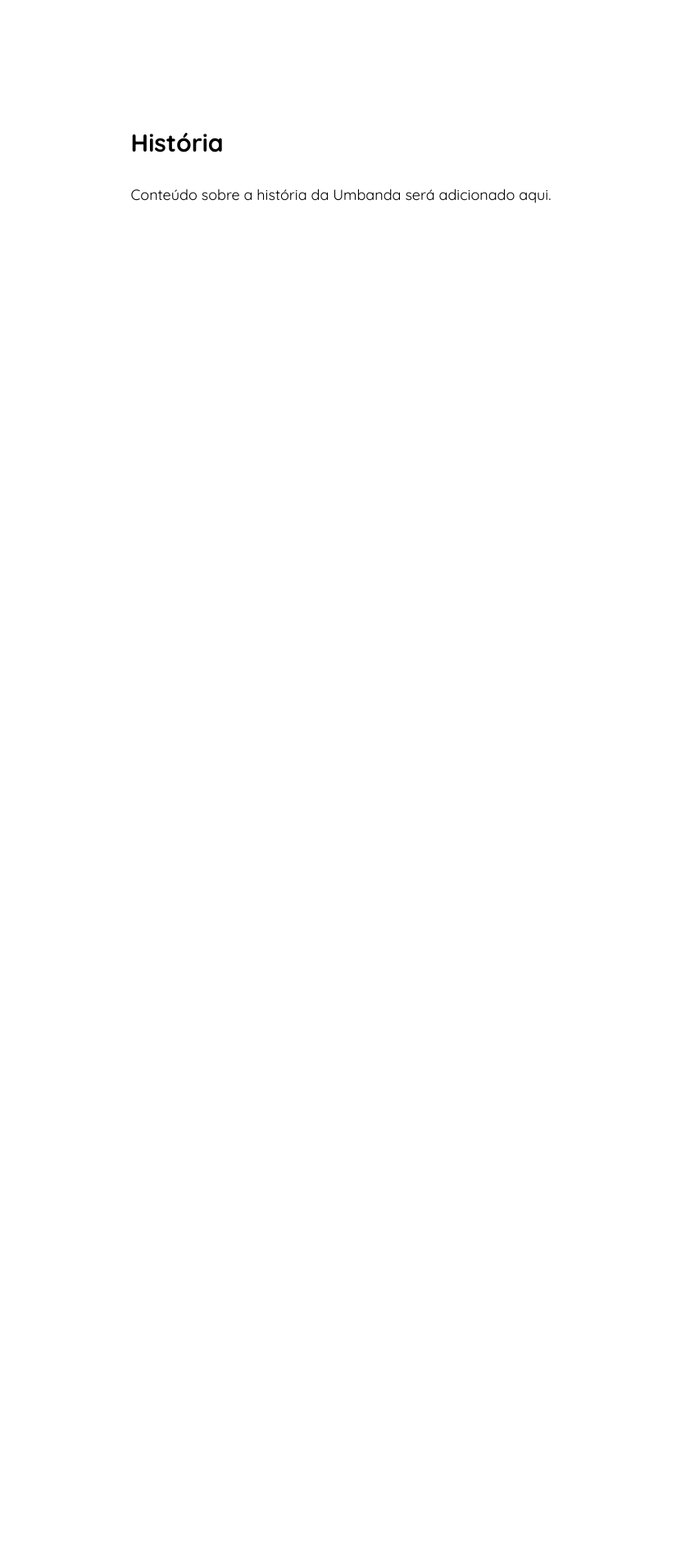
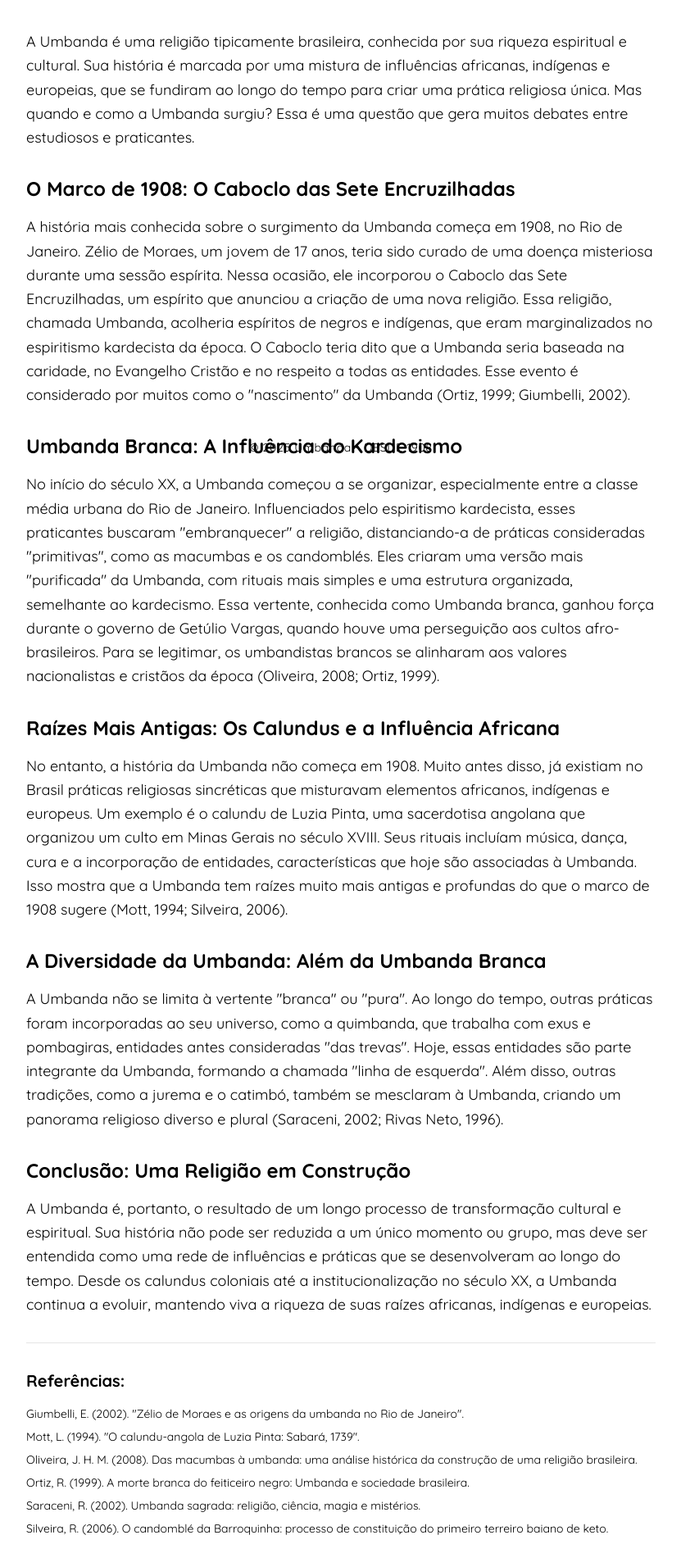
Before and after one commit to LenoBueno/simple-ink-umbanda, a React (Vite) app: page /historia in a window 1280 px wide. Shown: the part 196-2108 px from the top of the page at 82% size, without its empty margins (224-1055 px from the left). Before the commit the page ends 800 px from the top, so only its background shows below. Built offline with nearby package versions, Linux system fonts and the light colour scheme.

Commit message:
Update UI and add history page content
This commit updates the UI to include a medium-sized menu with uppercase lettering and a subtle shadow hover effect.  The header's "UMBANDA" title also receives a drop shadow.  The footer is added to all pages.  Content for the "História" page is also added.

```diff
--- a/src/components/Header.tsx
+++ b/src/components/Header.tsx
@@ -3,7 +3,7 @@ const Header = () => {
   return (
     <header className="fixed top-12 left-12">
       <div className="relative">
-        <h1 className="text-5xl font-bold tracking-wider">UMBANDA</h1>
+        <h1 className="text-5xl font-bold tracking-wider shadow-lg">UMBANDA</h1>
         <span className="absolute -bottom-6 right-0 text-sm font-light tracking-widest uppercase">
           desde 1908
         </span>
--- a/src/index.css
+++ b/src/index.css
@@ -21,8 +21,8 @@
 
 @layer components {
   .nav-link {
-    @apply text-lg font-bold relative transition-colors duration-200
-           hover:text-neutral-600 py-2;
+    @apply text-base uppercase font-medium relative transition-all duration-200
+           hover:text-neutral-600 hover:shadow-lg py-2;
   }
 
   .nav-link::after {
--- a/src/pages/Historia.tsx
+++ b/src/pages/Historia.tsx
@@ -1,18 +1,101 @@
 
 import Header from "../components/Header";
 import Navigation from "../components/Navigation";
+import Footer from "../components/Footer";
 
 const Historia = () => {
   return (
     <div className="min-h-screen w-full bg-white text-black relative overflow-hidden animate-fadeIn">
       <Header />
       <Navigation />
-      <main className="w-full h-screen flex items-center justify-center px-24">
-        <div className="max-w-2xl">
-          <h2 className="text-3xl font-bold mb-8">História</h2>
-          <p className="text-lg">Conteúdo sobre a história da Umbanda será adicionado aqui.</p>
+      <main className="w-full min-h-screen flex items-center justify-center px-24 py-32">
+        <div className="max-w-3xl space-y-8">
+          <h2 className="text-3xl font-bold mb-8">A História da Umbanda: Uma Religião Brasileira de Muitas Raízes</h2>
+
+          <p className="text-lg leading-relaxed">
+            A Umbanda é uma religião tipicamente brasileira, conhecida por sua riqueza espiritual e cultural.
+            Sua história é marcada por uma mistura de influências africanas, indígenas e europeias, que se
+            fundiram ao longo do tempo para criar uma prática religiosa única. Mas quando e como a Umbanda
+            surgiu? Essa é uma questão que gera muitos debates entre estudiosos e praticantes.
+          </p>
+
+          <div className="space-y-4">
+            <h3 className="text-2xl font-bold">O Marco de 1908: O Caboclo das Sete Encruzilhadas</h3>
+            <p className="text-lg leading-relaxed">
+              A história mais conhecida sobre o surgimento da Umbanda começa em 1908, no Rio de Janeiro.
+              Zélio de Moraes, um jovem de 17 anos, teria sido curado de uma doença misteriosa durante uma
+              sessão espírita. Nessa ocasião, ele incorporou o Caboclo das Sete Encruzilhadas, um espírito
+              que anunciou a criação de uma nova religião. Essa religião, chamada Umbanda, acolheria espíritos
+              de negros e indígenas, que eram marginalizados no espiritismo kardecista da época. O Caboclo
+              teria dito que a Umbanda seria baseada na caridade, no Evangelho Cristão e no respeito a todas
+              as entidades. Esse evento é considerado por muitos como o "nascimento" da Umbanda (Ortiz, 1999;
+              Giumbelli, 2002).
+            </p>
+          </div>
+
+          <div className="space-y-4">
+            <h3 className="text-2xl font-bold">Umbanda Branca: A Influência do Kardecismo</h3>
+            <p className="text-lg leading-relaxed">
+              No início do século XX, a Umbanda começou a se organizar, especialmente entre a classe média
+              urbana do Rio de Janeiro. Influenciados pelo espiritismo kardecista, esses praticantes buscaram
+              "embranquecer" a religião, distanciando-a de práticas consideradas "primitivas", como as macumbas
+              e os candomblés. Eles criaram uma versão mais "purificada" da Umbanda, com rituais mais simples
+              e uma estrutura organizada, semelhante ao kardecismo. Essa vertente, conhecida como Umbanda branca,
+              ganhou força durante o governo de Getúlio Vargas, quando houve uma perseguição aos cultos
+              afro-brasileiros. Para se legitimar, os umbandistas brancos se alinharam aos valores nacionalistas
+              e cristãos da época (Oliveira, 2008; Ortiz, 1999).
+            </p>
+          </div>
+
+          <div className="space-y-4">
+            <h3 className="text-2xl font-bold">Raízes Mais Antigas: Os Calundus e a Influência Africana</h3>
+            <p className="text-lg leading-relaxed">
+              No entanto, a história da Umbanda não começa em 1908. Muito antes disso, já existiam no Brasil
+              práticas religiosas sincréticas que misturavam elementos africanos, indígenas e europeus. Um exemplo
+              é o calundu de Luzia Pinta, uma sacerdotisa angolana que organizou um culto em Minas Gerais no
+              século XVIII. Seus rituais incluíam música, dança, cura e a incorporação de entidades, características
+              que hoje são associadas à Umbanda. Isso mostra que a Umbanda tem raízes muito mais antigas e
+              profundas do que o marco de 1908 sugere (Mott, 1994; Silveira, 2006).
+            </p>
+          </div>
+
+          <div className="space-y-4">
+            <h3 className="text-2xl font-bold">A Diversidade da Umbanda: Além da Umbanda Branca</h3>
+            <p className="text-lg leading-relaxed">
+              A Umbanda não se limita à vertente "branca" ou "pura". Ao longo do tempo, outras práticas foram
+              incorporadas ao seu universo, como a quimbanda, que trabalha com exus e pombagiras, entidades
+              antes consideradas "das trevas". Hoje, essas entidades são parte integrante da Umbanda, formando
+              a chamada "linha de esquerda". Além disso, outras tradições, como a jurema e o catimbó, também
+              se mesclaram à Umbanda, criando um panorama religioso diverso e plural (Saraceni, 2002; Rivas
+              Neto, 1996).
+            </p>
+          </div>
+
+          <div className="space-y-4">
+            <h3 className="text-2xl font-bold">Conclusão: Uma Religião em Construção</h3>
+            <p className="text-lg leading-relaxed">
+              A Umbanda é, portanto, o resultado de um longo processo de transformação cultural e espiritual.
+              Sua história não pode ser reduzida a um único momento ou grupo, mas deve ser entendida como uma
+              rede de influências e práticas que se desenvolveram ao longo do tempo. Desde os calundus coloniais
+              até a institucionalização no século XX, a Umbanda continua a evoluir, mantendo viva a riqueza de
+              suas raízes africanas, indígenas e europeias.
+            </p>
+          </div>
+
+          <div className="mt-12 pt-8 border-t border-black/10">
+            <h4 className="text-xl font-bold mb-4">Referências:</h4>
+            <ul className="space-y-2 text-sm">
+              <li>Giumbelli, E. (2002). "Zélio de Moraes e as origens da umbanda no Rio de Janeiro".</li>
+              <li>Mott, L. (1994). "O calundu-angola de Luzia Pinta: Sabará, 1739".</li>
+              <li>Oliveira, J. H. M. (2008). Das macumbas à umbanda: uma análise histórica da construção de uma religião brasileira.</li>
+              <li>Ortiz, R. (1999). A morte branca do feiticeiro negro: Umbanda e sociedade brasileira.</li>
+              <li>Saraceni, R. (2002). Umbanda sagrada: religião, ciência, magia e mistérios.</li>
+              <li>Silveira, R. (2006). O candomblé da Barroquinha: processo de constituição do primeiro terreiro baiano de keto.</li>
+            </ul>
+          </div>
         </div>
       </main>
+      <Footer />
     </div>
   );
 };
--- a/src/pages/Pontos.tsx
+++ b/src/pages/Pontos.tsx
@@ -1,6 +1,7 @@
 
 import Header from "../components/Header";
 import Navigation from "../components/Navigation";
+import Footer from "../components/Footer";
 
 const Pontos = () => {
   return (
@@ -13,6 +14,7 @@ const Pontos = () => {
           <p className="text-lg">Pontos de Umbanda serão listados aqui.</p>
         </div>
       </main>
+      <Footer />
     </div>
   );
 };
```
